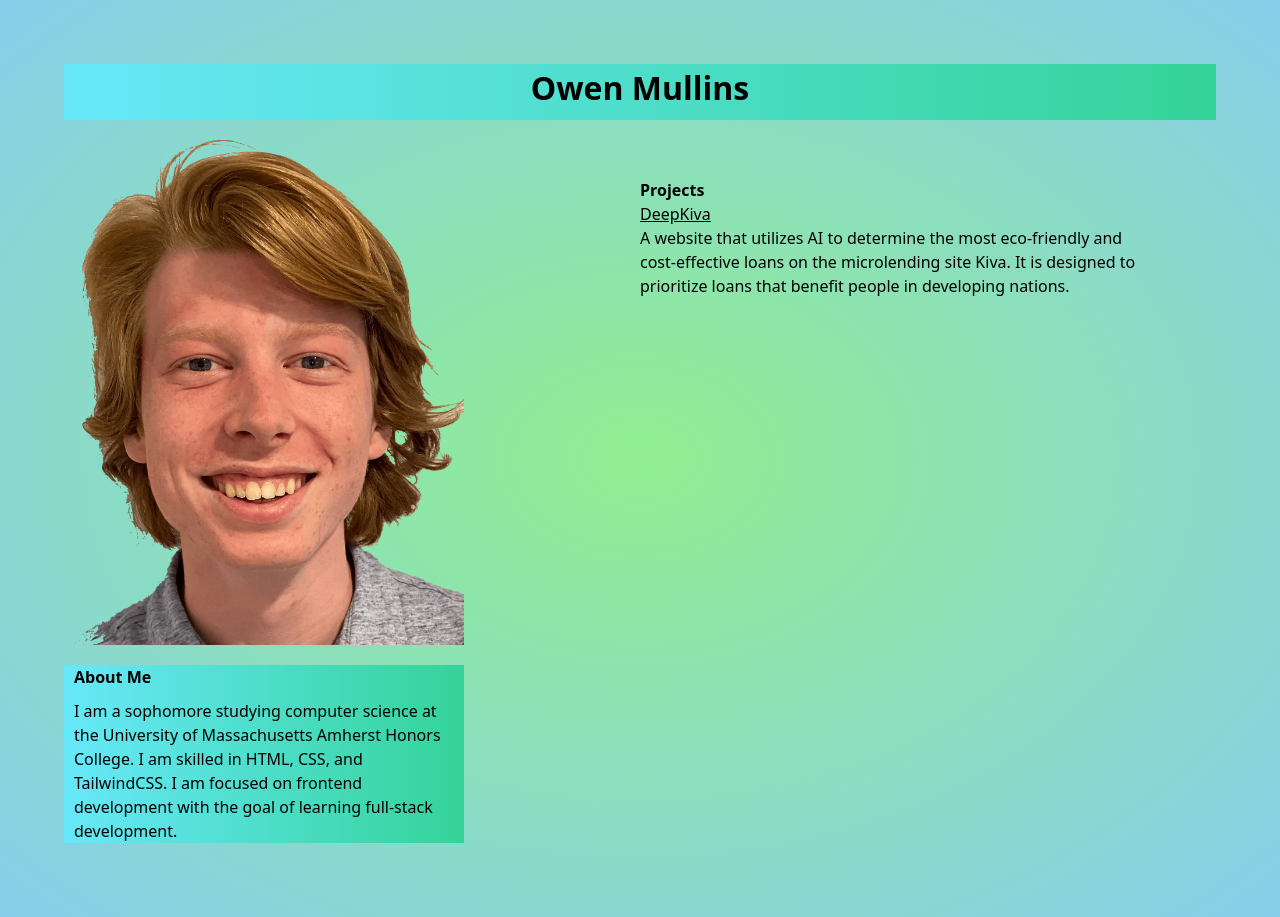
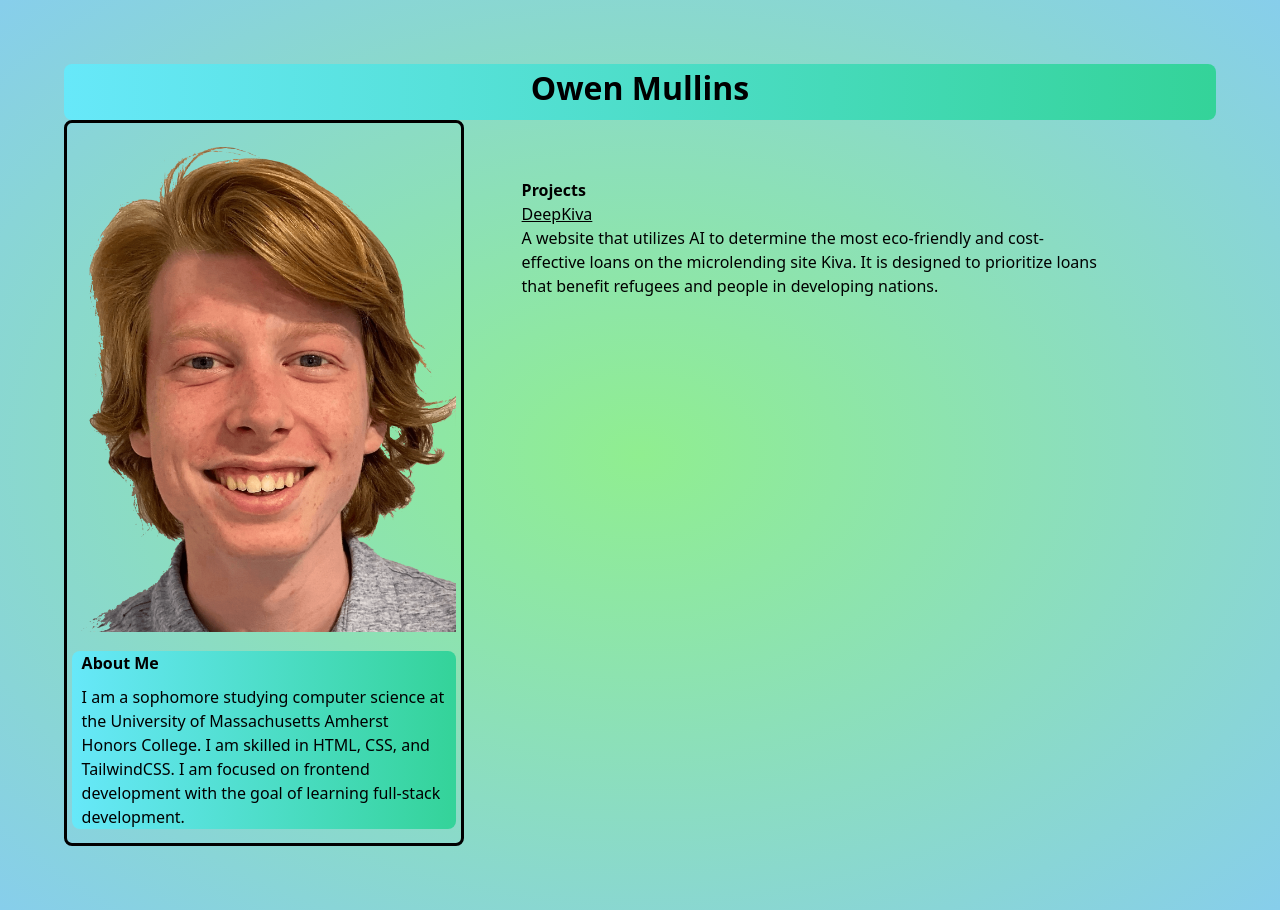
Before and after one commit to OwenCodes04/personal, a plain HTML site: page build/index.html in a window 1280 px wide. Drawn offline with Linux system fonts and the light colour scheme.

Commit message:
rounding

```diff
--- a/build/index.html
+++ b/build/index.html
@@ -11,25 +11,21 @@
 
 
 <body class="radial-blue" style="margin:5%">
-    <div class="h-14 bg-gradient-to-r from-cyan-300 to-emerald-400 border-solid: black;">
+    <div class="h-14 bg-gradient-to-r from-cyan-300 to-emerald-400 border-solid: black;" style="border-radius: .5rem">
         <h1 style="text-align: center; font-size: xx-large"><strong>Owen Mullins</strong></h1>
     </div>
     <div class="flex flex-row">
-        <div class="basis-1/2">
+        <div class="basis-1/2" style="border: solid; padding: 5px; border-radius: .5rem; max-width: 400px;">
             <div style="max-width: 400px " ;>
                 <img class="h-auto max-w-full" src="/me.png" alt="Picture of Me">
             </div>
             <div class="h-14 bg-gradient-to-r from-cyan-300 to-emerald-400"
-                style="max-width: 400px; height:max-content">
+                style="max-width: 400px; height:max-content; border-radius: .5rem">
                 <h3 style="margin: 2.5%; margin-top: 5%;"><strong>About Me</strong></h3>
                 <p style="margin: 2.5%">
                     I am a sophomore studying computer science at the University of Massachusetts Amherst Honors
-                    College. I
-                    am
-                    skilled in HTML, CSS, and TailwindCSS. I am focused on frontend development with the goal of
-                    learning
-                    full-stack
-                    development.
+                    College. I am skilled in HTML, CSS, and TailwindCSS. I am focused on frontend development with the
+                    goal of learning full-stack development.
                 </p>
             </div>
         </div>
@@ -40,7 +36,7 @@
             <h2><u>DeepKiva</u></h2>
             <p>A website that utilizes AI to determine the most eco-friendly and cost-effective loans on the
                 microlending site Kiva.
-                It is designed to prioritize loans that benefit people in developing nations.
+                It is designed to prioritize loans that benefit refugees and people in developing nations.
             </p>
             <h2></h2>
         </div>
```
